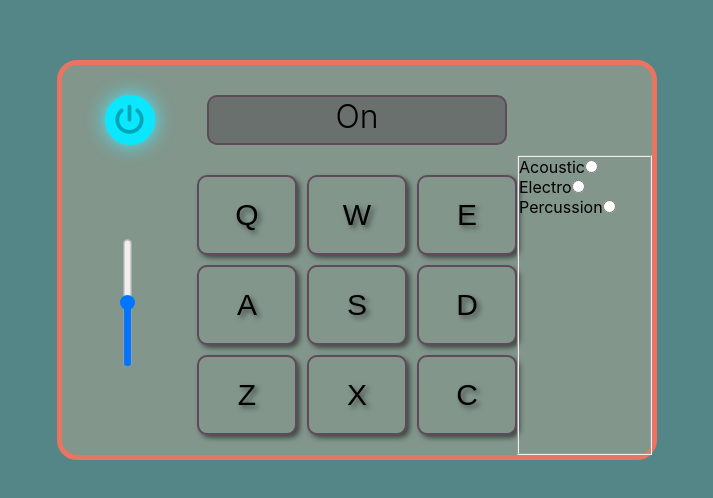
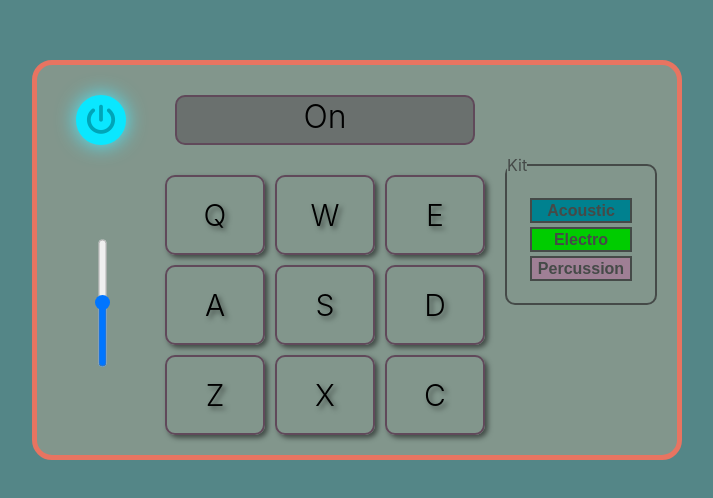
Before and after one commit to Asher-Z-Engel/DrumMachine, a React (Create React App) app: page / in a window 1280 px wide. Shown: the part 140-638 px from the top of the page, without its empty margins (283-996 px from the left). Built offline with nearby package versions, Linux system fonts and the light colour scheme.

Commit message:
Kit selectors styling and some small code optimizations

```diff
--- a/src/App.css
+++ b/src/App.css
@@ -24,6 +24,20 @@ body {
 }
 
 .kit-selectors {
+  height: 150px;
   grid-column: 3/4;
   grid-row: 2/3;
+  display: flex;
+  align-items: center;
+  justify-content: center;
+  flex-direction: column;
+  margin: 0 20px 10px 20px;
+  border: 2px solid #454a48;
+  border-radius: 10px;
+  color: #454a48;
+
 }
+
+input {
+  outline: none;
+}
--- a/src/App.js
+++ b/src/App.js
@@ -36,22 +36,22 @@ import Tambo from './audio/perc-tambo.mp3';
 import Tribal from './audio/perc-tribal.mp3';
 import Weird from './audio/perc-weirdo.mp3';
 
-
-const drumPadLetters = ["Q", "W", "E", "A", "S", "D", "Z", "X", "C"];
-
 const acousticKit = {
   sounds: [Kick, Snare, SnareRim, HiTom, MidTom, LowTom, ClosedHH, OpenHH, Crash],
-  names: ["Kick", "Snare", "Snare-Rim", "Hi-Tom", "Mid-Tom", "Low-Tom", "Closed-Hats", "Open-Hats", "Crash"]
+  names: ["Kick", "Snare", "Snare-Rim", "Hi-Tom", "Mid-Tom", "Low-Tom", "Closed-Hats", "Open-Hats", "Crash"],
+  color: {default: "#00cae0", secondary: "#00818f"}
 };
 
 const electroKit = {
   sounds: [EKick, ESnare1, ESnare2, ETom, EShaker, EClap, EClosedHH, EOpenHH, ECrash],
-  names: ["Kick", "Snare", "Snare-Rim", "Tom", "Shaker", "Clap", "Closed-Hats", "Open-Hats", "Crash"]
+  names: ["Kick", "Snare", "Snare-Rim", "Tom", "Shaker", "Clap", "Closed-Hats", "Open-Hats", "Crash"],
+  color: {default: "#19ff19", secondary: "#00cc00"}
 };
 
 const percussionKit = {
   sounds: [Click, Chirp, Hollow, Metal, Nasty, Short, Tambo, Tribal, Weird],
-  names: ["Click", "Chirp", "Hollow", "Metal", "Nasty", "Short", "Tambo", "Tribal", "Weird"]
+  names: ["Click", "Chirp", "Hollow", "Metal", "Nasty", "Short", "Tambo", "Tribal", "Weird"],
+  color: {default: "#c2aebc", secondary: "#9f7f95"}
 }
 
 function App() {
@@ -68,8 +68,8 @@ function App() {
 
   const handleKeyDown = (event) => {
     const padLetter = event.key.toUpperCase();
-    if (drumPadLetters.includes(padLetter)) {
-      const activePad = document.querySelector(`button.${padLetter}`);
+    const activePad = document.querySelector(`.${padLetter}`);
+    if (activePad) {
       activePad.click();
     }
   }
@@ -85,8 +85,8 @@ function App() {
   }, []);
 
   const handleKitSelection = (e) => {
-    console.log(e.target.value);
-    const selection = e.target.value;
+
+      const selection = e.target.value;
     if (selection === "Acoustic") {
       setKitSounds(acousticKit.sounds);
       setKitNames(acousticKit.names);
@@ -99,7 +99,8 @@ function App() {
       setKitSounds(percussionKit.sounds);
       setKitNames(percussionKit.names);
       setDisplayText("Percussion");
-    }
+      }
+
   }
 
   return (
@@ -120,9 +121,10 @@ function App() {
           <DrumPad id={kitNames[8]} letter="C" sound={kitSounds[8]} volume={volume} isOn={isOn} clickFunction={handlePadActivation} />
         </div>
         <fieldset className="kit-selectors" name="kit" onChange={handleKitSelection}>
-          <KitSelector name="kit" kitName="Acoustic" />
-          <KitSelector name="kit" kitName="Electro" />
-          <KitSelector name="kit" kitName="Percussion" />
+          <legend>Kit</legend>
+          <KitSelector name="kit" kitName="Acoustic" isOn={isOn} color={acousticKit.color}/>
+          <KitSelector name="kit" kitName="Electro" isOn={isOn} color={electroKit.color}/>
+          <KitSelector name="kit" kitName="Percussion" isOn={isOn} color={percussionKit.color}/>
         </fieldset>
       </DrumMachine>
     </>
--- a/src/components/DrumMachine/DrumMachine.styles.js
+++ b/src/components/DrumMachine/DrumMachine.styles.js
@@ -1,13 +1,13 @@
 import styled from "styled-components";
 
 export const Wrapper = styled.div`
-width: 600px;
+width: 650px;
 height: 400px;
 background-color: #82968C;
 border:5px solid #E87461;
 border-radius: 20px;
 margin: auto;
 display: grid;
-grid-template-columns: 1fr 320px 1fr;
+grid-template-columns: 1fr 320px 1.5fr;
 grid-template-rows: 1fr 2fr;
 `;
--- a/src/components/DrumPad/DrumPad.styles.js
+++ b/src/components/DrumPad/DrumPad.styles.js
@@ -1,6 +1,6 @@
 import styled from "styled-components";
 
-export const Button = styled.button`
+export const Button = styled.fieldset`
   height: 80px;
   width: 100px;
   background-color: ${props => (props.isActive ? '#ffe66d' : '#82968c')};
--- a/src/components/KitSelector/KitSelector.styles.js
+++ b/src/components/KitSelector/KitSelector.styles.js
@@ -1,3 +1,48 @@
 import styled from "styled-components";
 
-export const Label = styled.label``;
+export const Label = styled.label`
+  width: 102px;
+  height: 25px;
+  margin: 2px;
+  position: relative;
+`;
+
+export const RadioButton = styled.input`
+  position: absolute;
+  top: 0;
+  left: 0;
+  border-radius: 0;
+  appearance: none;
+  background: ${props => props.color.secondary};
+  width: 100%;
+  height: 100%;
+  display: flex;
+  align-items: center;
+  justify-content: center;
+  padding-top: 2px;
+  border: 2px solid #454a48;
+  color: #454a48;
+  cursor: pointer;
+
+  &::after {
+    content: "${props => props.value}";
+    font-size: 16px;
+    font-weight: 700;
+  }
+
+  &:checked {
+    text-shadow: 2px 2px 15px ${props => props.color.default};
+    border: 2px solid ${props => props.color.default};
+    box-shadow: 0 0 20px ${props => props.color.default};
+    background: ${props => props.color.default};
+  }
+
+  &:disabled {
+    background: #6a706e;
+    border: 2px solid #454a48;
+    box-shadow: none;
+    color: #454a48;
+    text-shadow: none;
+    cursor: auto;
+  }
+`;
--- a/src/components/KitSelector/index.js
+++ b/src/components/KitSelector/index.js
@@ -1,12 +1,12 @@
 import React from "react";
 
 // Styles
-import { Label } from "./KitSelector.styles";
+import { Label, RadioButton } from "./KitSelector.styles";
 
-const KitSelector = ({kitName, name }) => {
-  return (<Label>
-    {kitName}
-    <input type="radio" name={name} value={kitName}/>
+const KitSelector = ({ kitName, name, isOn, color }) => {
+  return (<Label  color={color}>
+
+    <RadioButton type="radio" name={name} value={kitName} disabled={!isOn} color={color}/>
   </Label>)
 }
 
```
